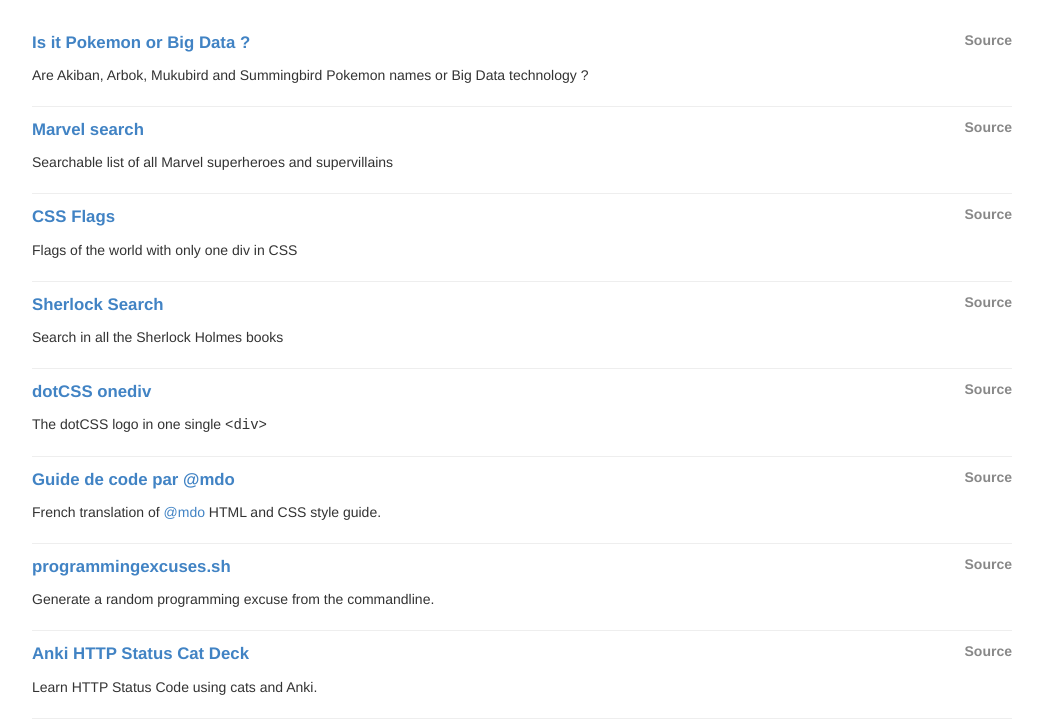
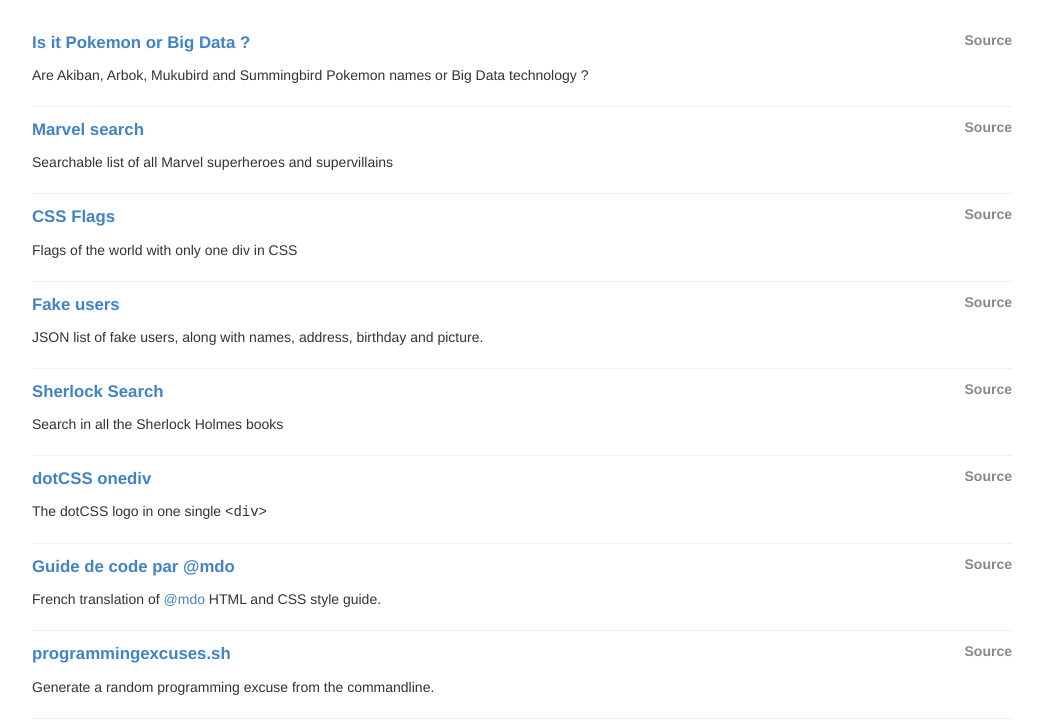
Before and after one commit to pixelastic/projects.pixelastic.com, a plain HTML site: page index.html in a window 1280 px wide. Shown: the part 63-789 px from the top of the page, without its empty margins (118-1161 px from the left). Drawn offline with Linux system fonts and the light colour scheme.

Commit message:
Add fakeusers

```diff
--- a/index.html
+++ b/index.html
@@ -43,6 +43,15 @@
         <a href="https://github.com/pixelastic/css-flags" class="project-source">Source</a>
         <div class="project-description">
           Flags of the world with only one div in CSS
+        </div>
+      </li>
+      <li class="project">
+        <h3 class="project-title">
+          <a href="https://github.com/pixelastic/fakeusers">Fake users</a>
+        </h3>
+        <a href="https://github.com/pixelastic/fakeusers" class="project-source">Source</a>
+        <div class="project-description">
+          JSON list of fake users, along with names, address, birthday and picture.
         </div>
       </li>
       <li class="project">
```
